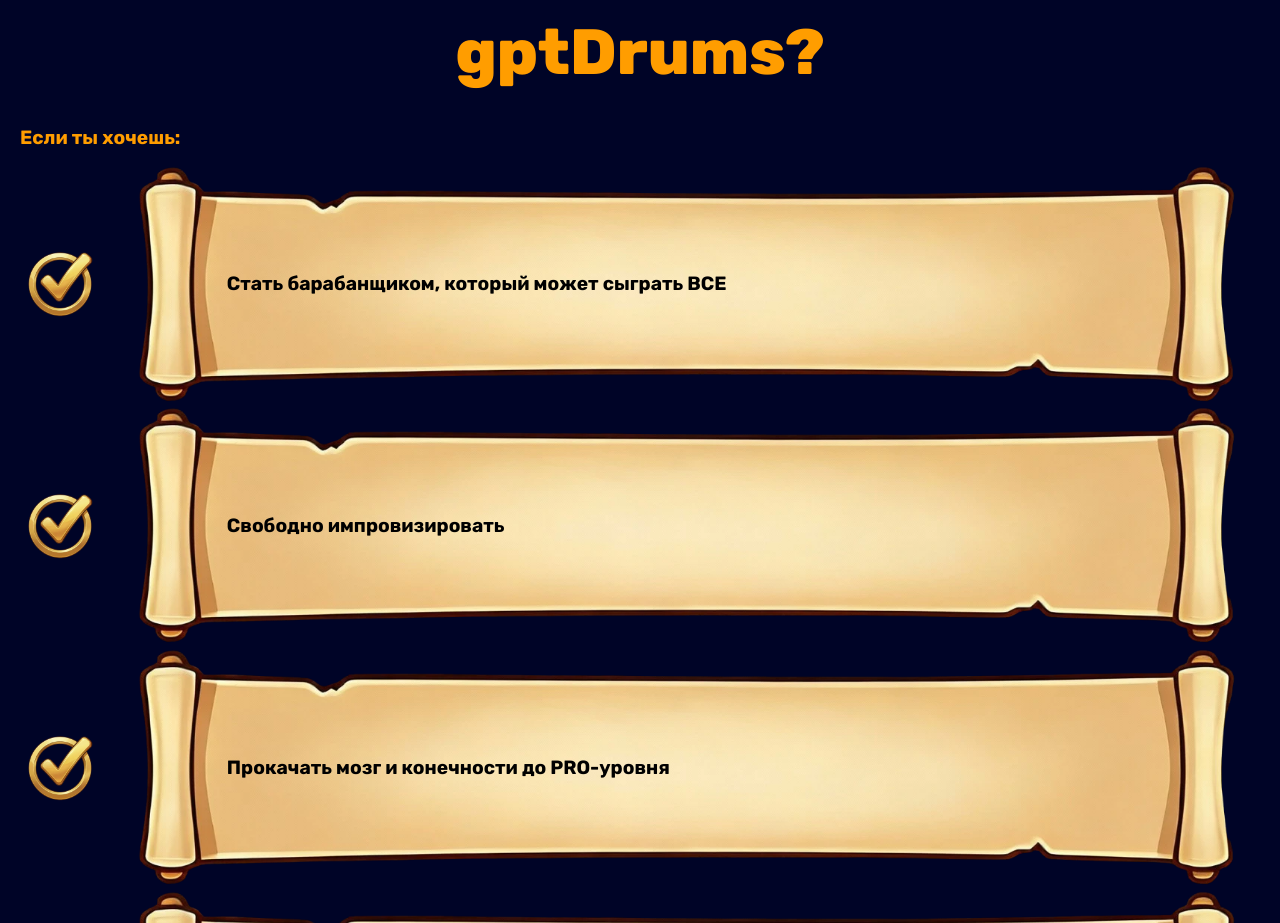
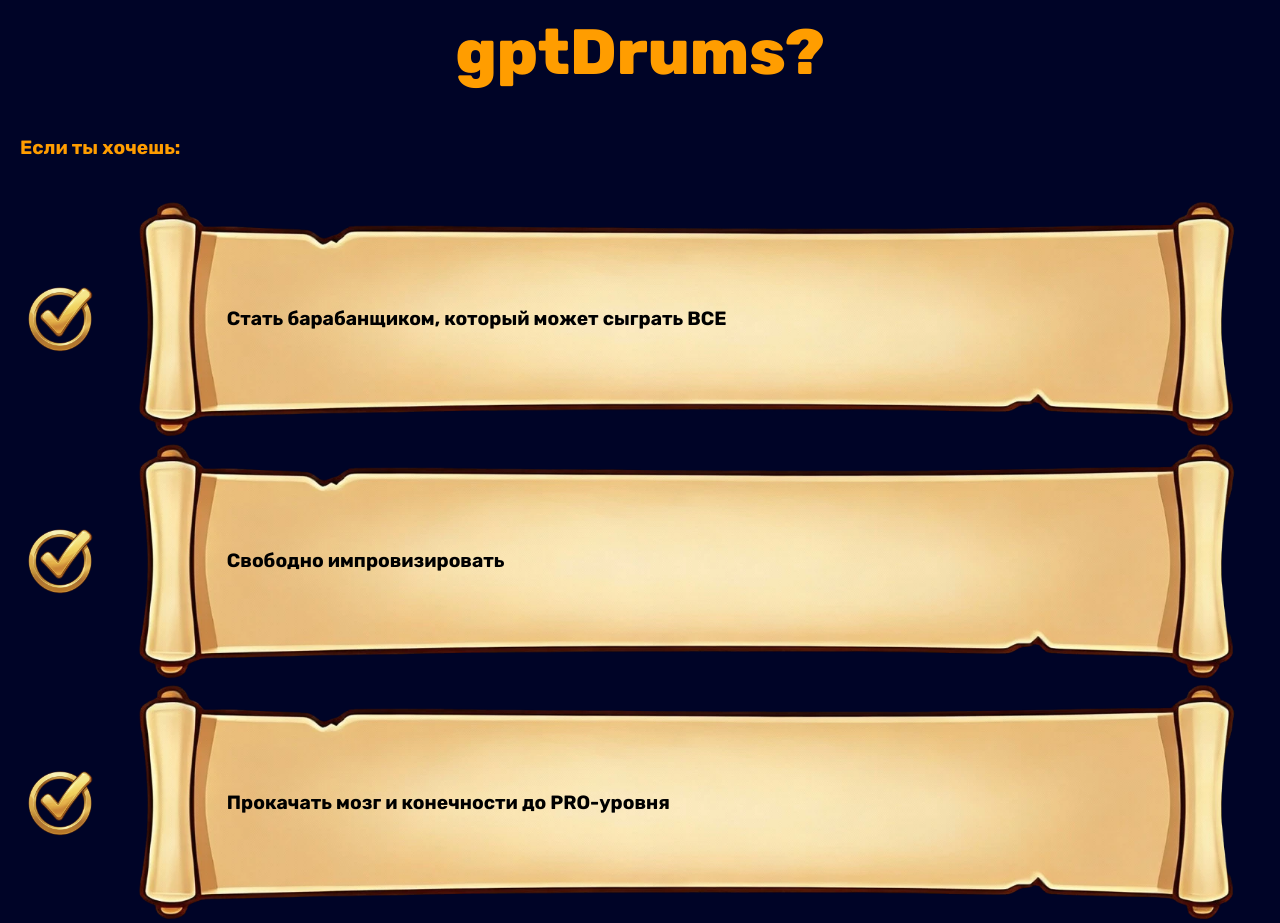
Before and after one commit to dayyes34/gptdrumslanding, a Next.js app: page / in a window 1280 px wide. Shown: the part 1640-2563 px from the top of the page. Built offline with nearby package versions, Linux system fonts and the light colour scheme.

Commit message:
Описание изменений

```diff
--- a/app/components/WhyGptDrums.tsx
+++ b/app/components/WhyGptDrums.tsx
@@ -69,8 +69,8 @@ export default function WhyGptDrums() {
             color: '#ff9d00',
             fontSize: 'clamp(1rem, 4vw, 1.2rem)',
             fontFamily: 'var(--font-rubik), Rubik, sans-serif',
-            lineHeight: 1.6,
-            marginBottom: '0.75rem',
+            lineHeight: 2.6,
+            marginBottom: '1.75rem',
           }}
         >
           Если ты хочешь:
```
